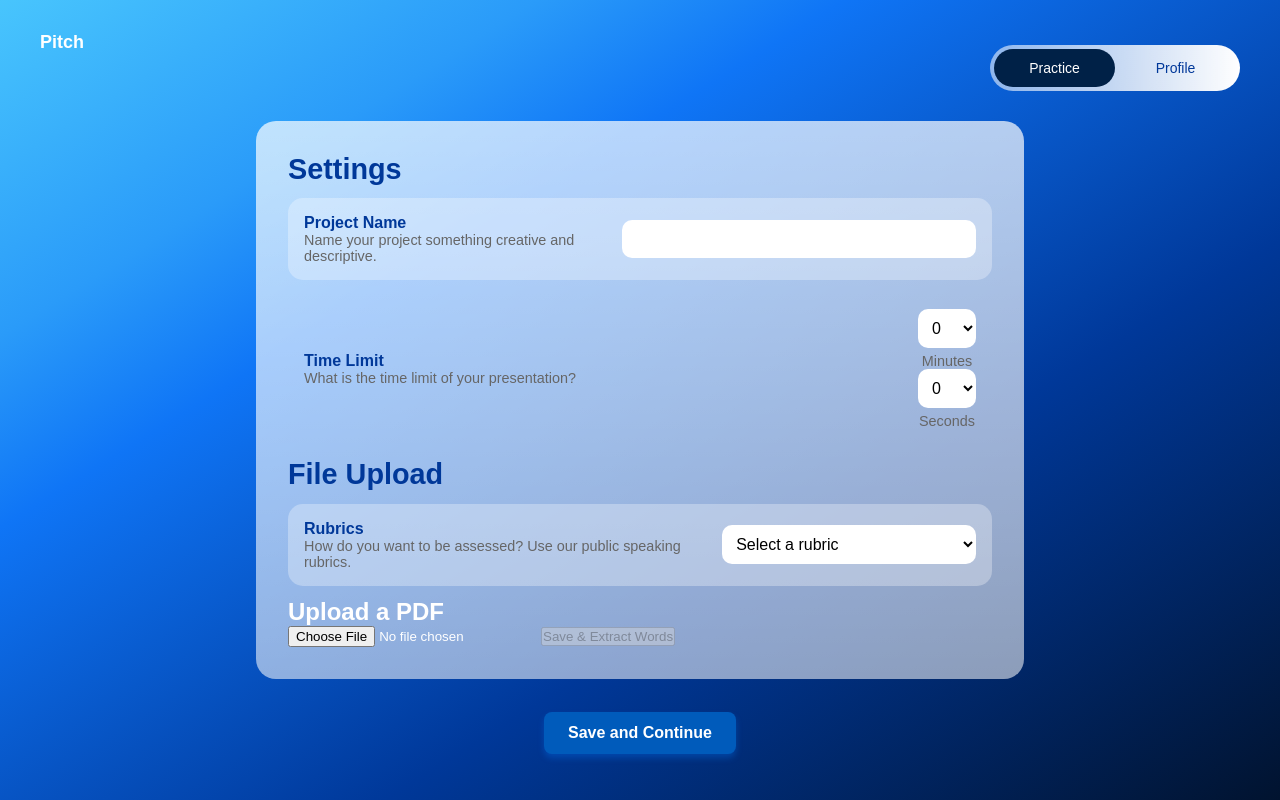
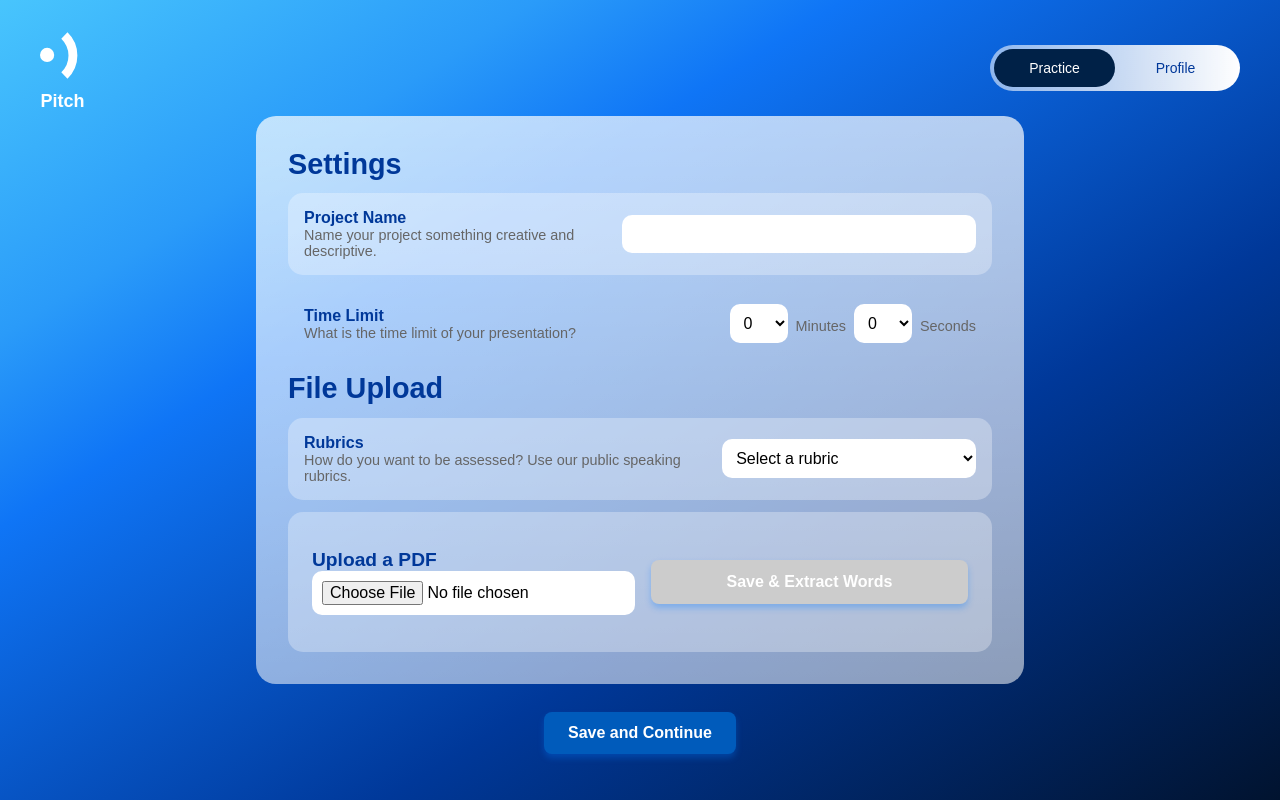
Before and after one commit to puyepuye/conuhacks-PitchItPerfect, a Next.js app in the folder client/: page /settings in a window 1280 px wide. Built offline with nearby package versions, Linux system fonts and the light colour scheme.

Commit message:
changed ui of settings page

```diff
--- a/client/src/app/settings/page.tsx
+++ b/client/src/app/settings/page.tsx
@@ -5,7 +5,9 @@ import { useRouter } from "next/navigation";
 import { Button } from "@/components/ui/button";
 import { Input } from "@/components/ui/input";
 import { MyPdfViewer } from "@/components/ui/PdfViewer";
+
 import "./settings.css"; // Import the updated styles
+import Image from "next/image";
 
 const PdfTextExtractor: React.FC = () => {
   const [file, setFile] = useState<File | null>(null);
@@ -117,7 +119,7 @@ console.log(isExtracted);
         >
 
           <div className="logo-container">
-            {/* <Image src="/icons/pitchlogo.svg" alt="Pitch Logo" width={50} height={50} className="logo"/> */}
+            <Image src="/icons/pitchlogo.svg" alt="Pitch Logo" width={50} height={50} className="logo"/>
             <span className="logo-text">Pitch</span>
           </div>
 
@@ -199,7 +201,6 @@ console.log(isExtracted);
               </div>
               {/* Dropdowns for Minutes & Seconds */}
               <div style={{ display: "flex", gap: "0.5rem", alignItems: "center" }}>
-                <div style={{ display: "flex", flexDirection: "column", alignItems: "center" }}>
                 <select
                   value={minutes}
                   onChange={(e) => setMinutes(e.target.value)}
@@ -234,7 +235,6 @@ console.log(isExtracted);
                 </select>
                 <span style={{ color: "#666", fontSize: "0.9rem", marginTop: "5px" }}>Seconds</span>
 
-                </div>
               </div>
             </div>
 
@@ -278,9 +278,12 @@ console.log(isExtracted);
             </div>
 
              {/* Pitching Slides Section */}
+             <div className="upload-slides">
+             <div className="upload-container">
                 <div className="p-6 max-w-lg mx-auto bg-white rounded-xl shadow-md space-y-4">
-                <h2 className="text-xl font-bold">Upload a PDF</h2>
+                <h2>Upload a PDF</h2>
                 <Input type="file" accept="application/pdf" onChange={handleFileChange} />
+                </div>
                 <Button onClick={exText} disabled={!file} >
                   Save & Extract Words
                 </Button>
@@ -293,6 +296,7 @@ console.log(isExtracted);
                   </div>
                 )}
               </div>
+          </div>
           </div>
 
      <button
--- a/client/src/app/settings/settings.css
+++ b/client/src/app/settings/settings.css
@@ -61,3 +61,73 @@
     background: #002147;
     color: white;
 }
+
+.upload-slides {
+    background: rgba(255, 255, 255, 0.3); /* Matches other sections */
+    border-radius: 15px;
+    padding: 1.5rem;
+    display: flex;
+    align-items: center;
+    justify-content: space-between;
+    gap: 1rem;
+    width: 100%;
+    max-width: 800px; /* Ensures a fixed width */
+    height: 140px; /* Fixed height to match design */
+  }
+
+  .upload-slides h2 {
+    color: #003899;
+    font-size: 1.2rem;
+    font-weight: bold;
+    white-space: nowrap; /* Prevents wrapping */
+  }
+
+  .upload-slides .upload-container {
+    display: flex;
+    align-items: center;
+    gap: 1rem;
+    width: 100%;
+  }
+
+  .upload-slides input[type="file"] {
+    padding: 10px;
+    border-radius: 10px;
+    border: none;
+    background-color: white;
+    font-size: 1rem;
+    outline: none;
+    color: black;
+    flex-grow: 1; /* Makes the input field expand */
+  }
+
+  .upload-slides button {
+    padding: 13px 15px;
+    border-radius: 8px;
+    background-color: #005BBB;
+    color: white;
+    font-size: 1rem;
+    font-weight: bold;
+    border: none;
+    cursor: pointer;
+    transition: background 0.3s;
+    box-shadow: 0 4px 6px rgba(0, 123, 255, 0.3);
+    width: 100%;
+    margin-top: 21;
+  }
+
+  .upload-slides button:disabled {
+    background-color: #ccc;
+    cursor: not-allowed;
+  }
+
+  .upload-slides button:hover {
+    background-color: #004899;
+  }
+
+  .mt-2 h3 {
+    color: #666;
+  }
+
+  .mt-2 p {
+    color: #666;
+  }
--- a/client/src/app/summary/page.tsx
+++ b/client/src/app/summary/page.tsx
@@ -9,7 +9,6 @@
 import React, { useEffect, useState } from "react";
 import SummarySkeleton from "@/components/SummarySkeleton";
 import SummaryPage from "@/components/SummaryPage";
-import React, { useState } from "react";
 
 const apiUrl = "http://127.0.0.1:5000"; // API URL
 
```
